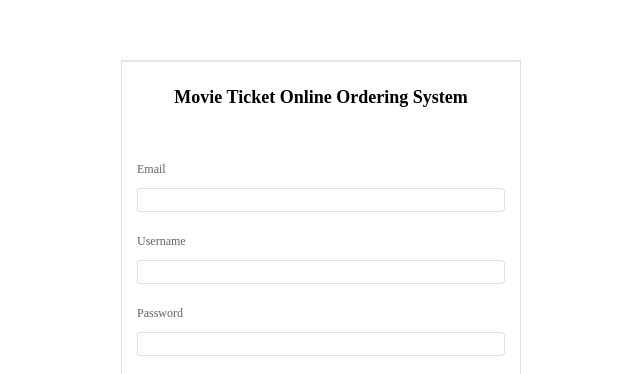
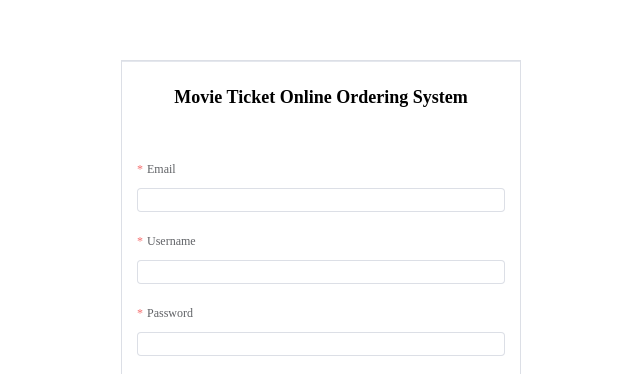
Before and after one commit to MHSJmzby/It_Project_Group26, a Vue app in the folder it26/: page /register in a window 1280 px wide. Shown: the top 374 px of the page, without its empty margins (319-959 px from the left). Built offline with nearby package versions, Linux system fonts and the light colour scheme.

Commit message:
Update Register.vue

```diff
--- a/it26/src/views/Register.vue
+++ b/it26/src/views/Register.vue
@@ -17,13 +17,13 @@
           style="margin-top: 50px; max-width: 460px;"
           :rules="rules"
       >
-        <el-form-item label="Email">
+        <el-form-item label="Email" prop="email">
           <el-input v-model="form.email" />
         </el-form-item>
-        <el-form-item label="Username">
-          <el-input v-model="form.name" />
+        <el-form-item label="Username" prop="username">
+          <el-input v-model="form.username" />
         </el-form-item>
-        <el-form-item label="Password">
+        <el-form-item label="Password" prop="password">
           <el-input v-model="form.password" />
         </el-form-item>
         <el-form-item label="Confirm Password">
@@ -42,7 +42,6 @@
 <script>
 import router from "@/router";
 import request from "@/utils/request";
-
 export default {
   name: "Register",
   components: {},
@@ -53,14 +52,11 @@
         email: [
           {required: true, message: 'Please input Email', trigger: 'blur'},
         ],
-        name: [
+        username: [
           {required: true, message: 'Please input Username', trigger: 'blur'},
         ],
         password: [
           {required: true, message: 'Please input Password', trigger: 'blur'},
-        ],
-        confirm: [
-          {required: true, message: 'Please confirm Password', trigger: 'blur'},
         ],
       },
     }
@@ -74,11 +70,9 @@
         })
         return
       }
-
       this.$refs['form'].validate((valid) => {
         if (valid) {
           console.log(this.form)
-          // if (this.form.id) {
           request.post("/register/", this.form).then(res => {
             console.log(res)
             if (res.code === '0') {
@@ -94,7 +88,6 @@
               })
             }
           })
-          // }
         }
       })
     }
@@ -103,5 +96,4 @@
 </script>
 
 <style scoped>
-
 </style>
```
Lines whose indentation alone changed are shown as unchanged.
